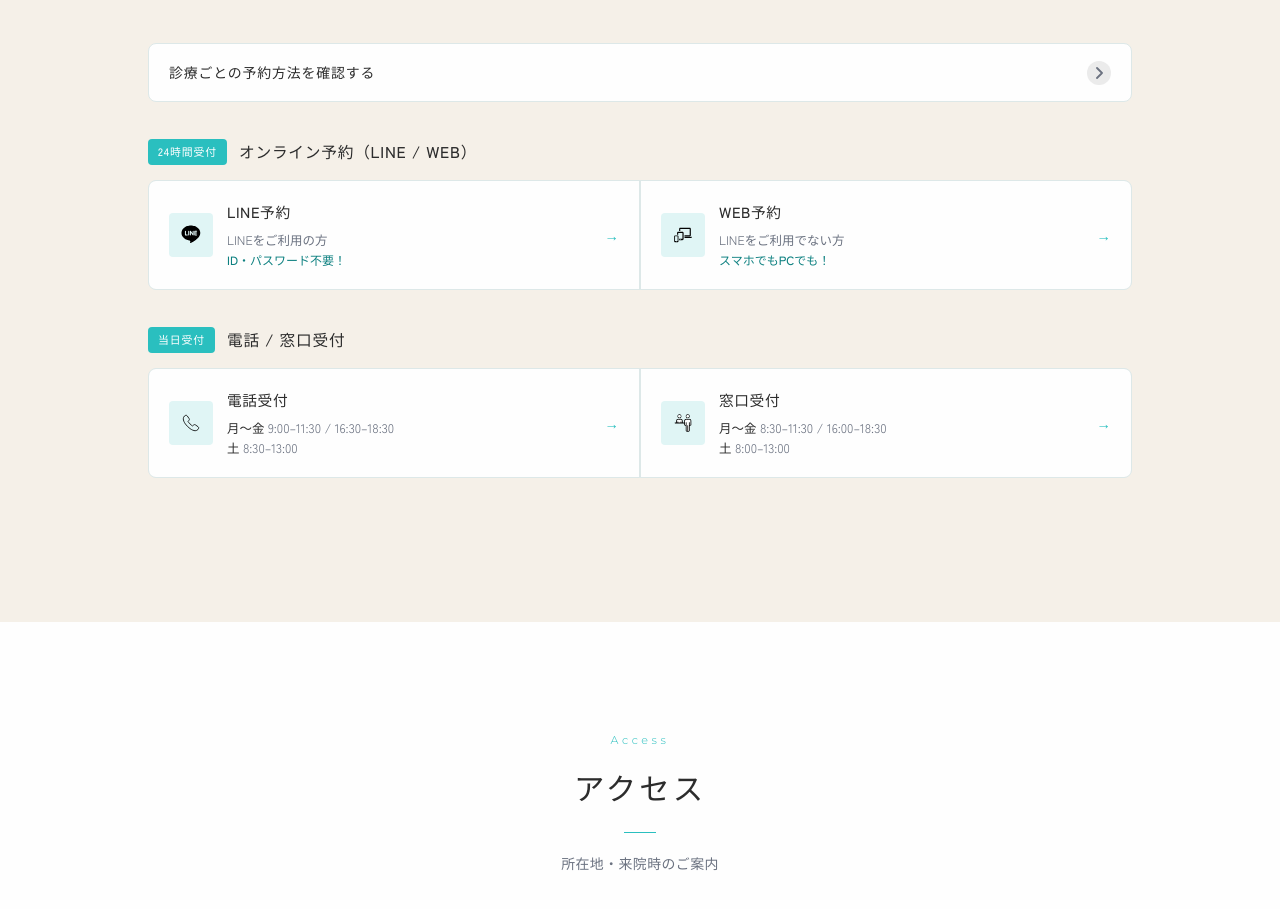
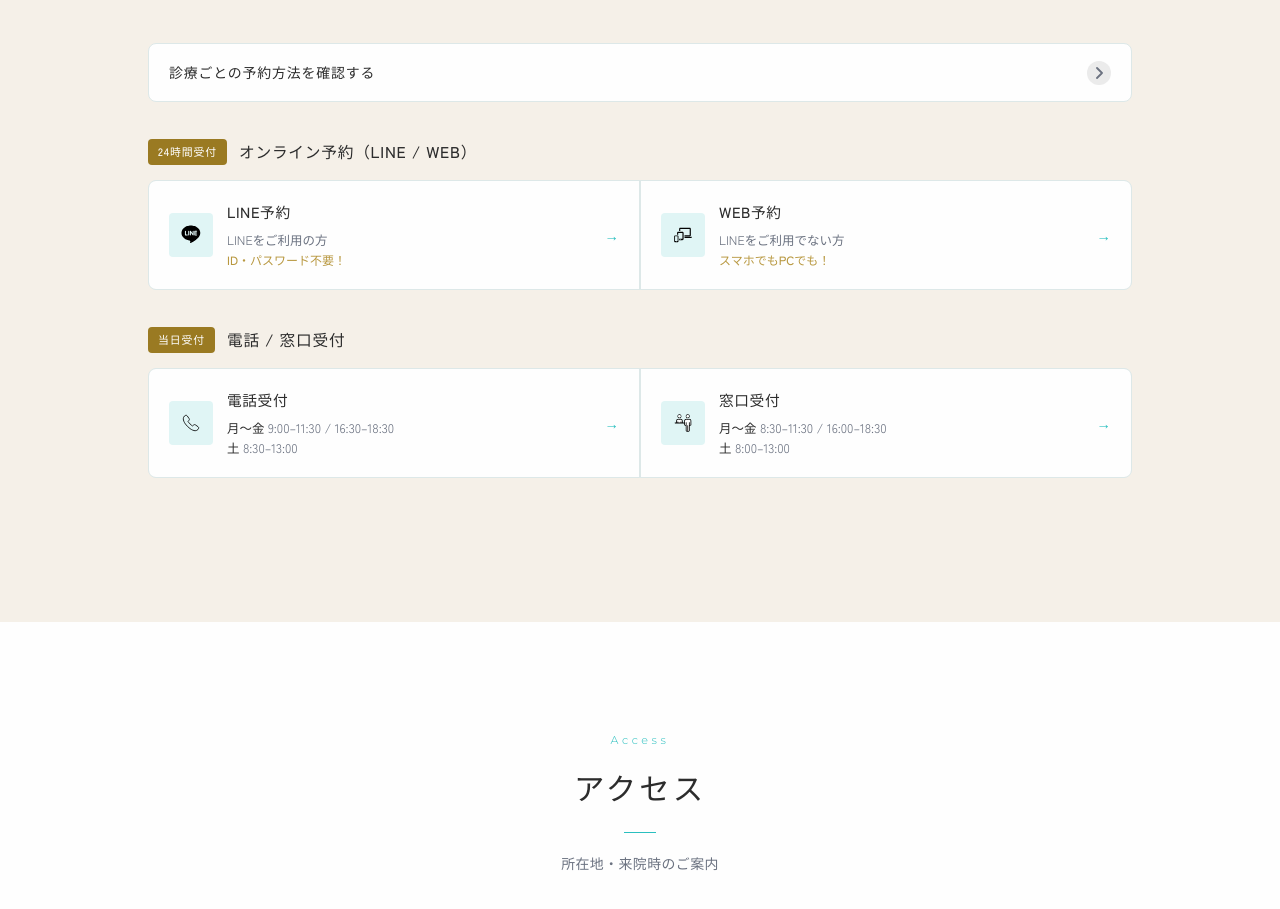
Before and after one commit to ggg-works/ieda-naika, a plain HTML site: page index.html in a window 1280 px wide. Shown: the part 5540-6449 px from the top of the page. Drawn offline with Linux system fonts and the light colour scheme.

Commit message:
予約・受付セクション：バッジ・テキストをゴールド系カラーに統一

```diff
--- a/css/style.css
+++ b/css/style.css
@@ -1390,7 +1390,7 @@ address { font-style:normal; }
   display: inline-flex;
   align-items: center;
   padding: 3px 10px;
-  background-color: var(--c-em);
+  background-color: #9A7A22;
   color: #fff;
   font-size: 0.68rem;
   font-weight: 500;
@@ -1399,7 +1399,7 @@ address { font-style:normal; }
   border-radius: 4px;
 }
 
-.block-badge--sub { background-color: var(--c-em); color: #fff; }
+.block-badge--sub { background-color: #9A7A22; color: #fff; }
 
 .reserve-cards {
   display: grid;
@@ -1457,7 +1457,7 @@ address { font-style:normal; }
 }
 
 .reserve-em {
-  color: var(--c-em-dark);
+  color: var(--c-gold);
   font-weight: 500;
   font-size: 0.75rem;
 }
```
